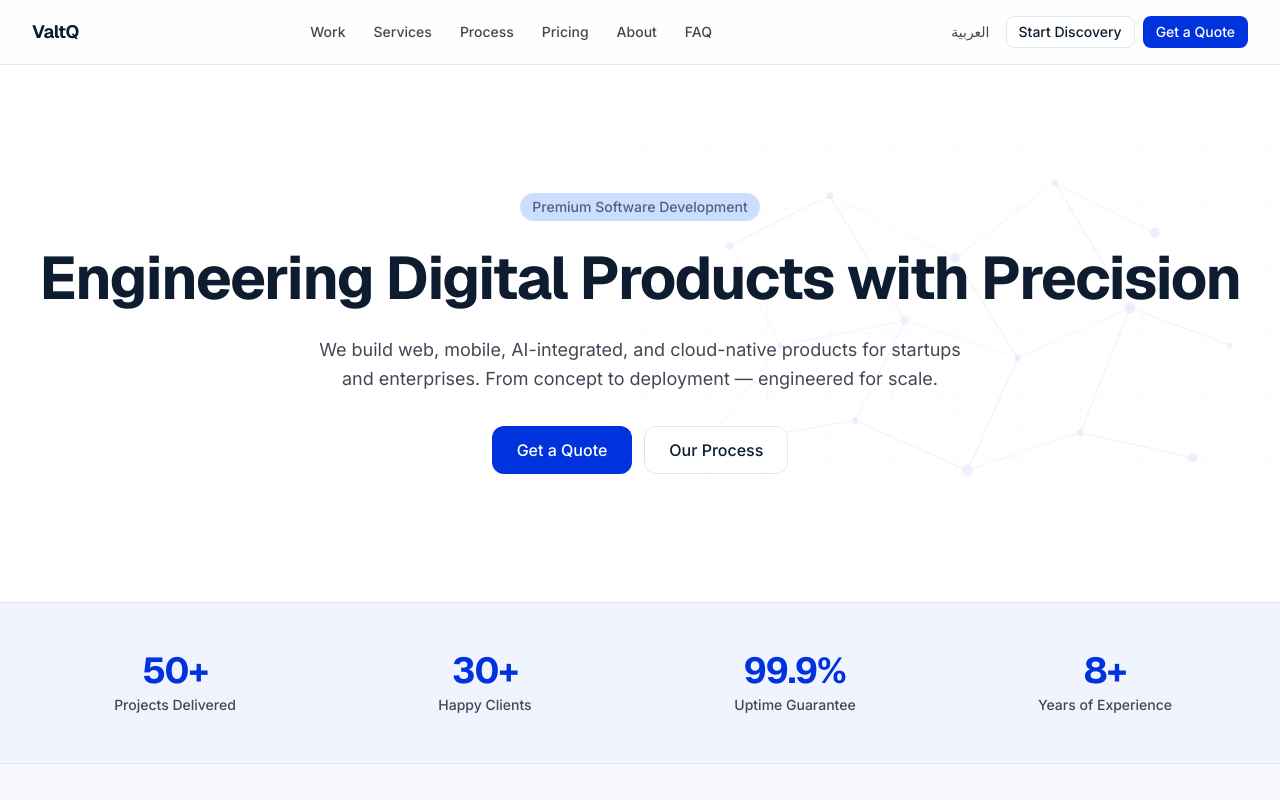
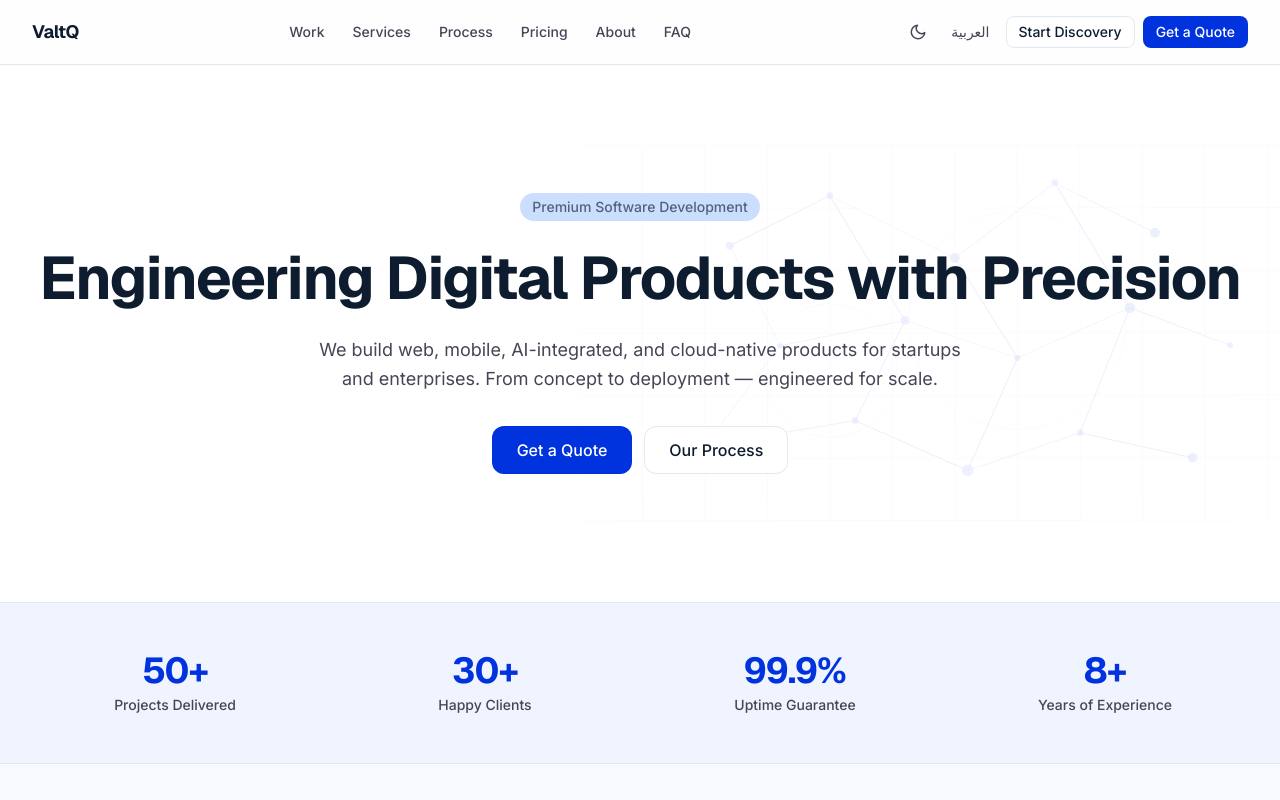
Before and after one commit to valtq/valtq-site, a Next.js app in the folder apps/web/: page /en in a window 1280 px wide. Shown: the top 800 px of the page. Built offline with nearby package versions, Linux system fonts and the light colour scheme.

Commit message:
implement 36-feat-add-dark-mode-support

```diff
--- a/apps/web/src/app/[locale]/layout.tsx
+++ b/apps/web/src/app/[locale]/layout.tsx
@@ -6,6 +6,7 @@ import { Header } from '@/components/layout/header';
 import { Footer } from '@/components/layout/footer';
 import { LocaleHtmlAttrs } from '@/components/layout/locale-html-attrs';
 import { NavigationFeedback } from '@/components/layout/navigation-feedback';
+import { ThemeProvider } from '@/components/layout/theme-provider';
 
 export function generateStaticParams() {
   return locales.map((locale) => ({ locale }));
@@ -42,11 +43,13 @@ export default async function LocaleLayout({
     <div dir={dir} className="flex min-h-screen flex-col">
       <LocaleHtmlAttrs locale={locale as Locale} />
       <DictionaryProvider dictionary={dict}>
-        <Header locale={locale as Locale} />
-        <NavigationFeedback>
-          <main className="flex-1">{children}</main>
-          <Footer locale={locale as Locale} />
-        </NavigationFeedback>
+        <ThemeProvider>
+          <Header locale={locale as Locale} />
+          <NavigationFeedback>
+            <main className="flex-1">{children}</main>
+            <Footer locale={locale as Locale} />
+          </NavigationFeedback>
+        </ThemeProvider>
       </DictionaryProvider>
     </div>
   );
--- a/apps/web/src/app/globals.css
+++ b/apps/web/src/app/globals.css
@@ -214,9 +214,24 @@ html[data-navigating] body {
   transform-origin: right center;
 }
 
+/* ── Smooth theme transition ──────────────────────────── */
+html.theme-transition,
+html.theme-transition *,
+html.theme-transition *::before,
+html.theme-transition *::after {
+  transition: color 0.15s ease, background-color 0.15s ease, border-color 0.15s ease, box-shadow 0.15s ease !important;
+}
+
 @media (prefers-reduced-motion: reduce) {
   .nav-progress-loading {
     animation: none;
     transform: scaleX(0.5);
   }
+
+  html.theme-transition,
+  html.theme-transition *,
+  html.theme-transition *::before,
+  html.theme-transition *::after {
+    transition: none !important;
+  }
 }
--- a/apps/web/src/app/layout.tsx
+++ b/apps/web/src/app/layout.tsx
@@ -38,6 +38,13 @@ export default function RootLayout({
       suppressHydrationWarning
       className={`${inter.variable} ${geist.variable} ${ibmPlexSansArabic.variable}`}
     >
+      <head>
+        <script
+          dangerouslySetInnerHTML={{
+            __html: `(function(){try{var e=localStorage.getItem("valtq-theme");if(!e){e=window.matchMedia("(prefers-color-scheme:dark)").matches?"dark":"light"}if(e==="dark"){document.documentElement.classList.add("dark")}}catch(e){}})();`,
+          }}
+        />
+      </head>
       <body className="min-h-screen bg-background font-sans text-foreground antialiased">
         {children}
       </body>
--- a/apps/web/src/components/layout/header.tsx
+++ b/apps/web/src/components/layout/header.tsx
@@ -8,6 +8,7 @@ import type { Locale } from '@/i18n/config';
 import { Container } from './container';
 import { Button } from '@/components/ui/button';
 import { cn } from '@/lib/cn';
+import { useTheme } from './theme-provider';
 
 const navLinks = [
   { key: 'work' as const, href: '/work' },
@@ -23,6 +24,7 @@ export function Header({ locale }: { locale: Locale }) {
   const pathname = usePathname();
   const [mobileOpen, setMobileOpen] = useState(false);
   const menuButtonRef = useRef<HTMLButtonElement>(null);
+  const { theme, toggleTheme } = useTheme();
 
   const closeMobile = () => {
     setMobileOpen(false);
@@ -77,6 +79,31 @@ export function Header({ locale }: { locale: Locale }) {
           </nav>
 
           <div className="flex items-center gap-2">
+            <button
+              type="button"
+              onClick={toggleTheme}
+              className="hidden rounded-md p-2 text-on-surface-variant transition-colors hover:bg-accent md:block"
+              aria-label={theme === 'dark' ? dict.nav.lightMode : dict.nav.darkMode}
+            >
+              {theme === 'dark' ? (
+                <svg width="18" height="18" viewBox="0 0 24 24" fill="none" stroke="currentColor" strokeWidth="2" strokeLinecap="round" strokeLinejoin="round">
+                  <circle cx="12" cy="12" r="5" />
+                  <line x1="12" y1="1" x2="12" y2="3" />
+                  <line x1="12" y1="21" x2="12" y2="23" />
+                  <line x1="4.22" y1="4.22" x2="5.64" y2="5.64" />
+                  <line x1="18.36" y1="18.36" x2="19.78" y2="19.78" />
+                  <line x1="1" y1="12" x2="3" y2="12" />
+                  <line x1="21" y1="12" x2="23" y2="12" />
+                  <line x1="4.22" y1="19.78" x2="5.64" y2="18.36" />
+                  <line x1="18.36" y1="5.64" x2="19.78" y2="4.22" />
+                </svg>
+              ) : (
+                <svg width="18" height="18" viewBox="0 0 24 24" fill="none" stroke="currentColor" strokeWidth="2" strokeLinecap="round" strokeLinejoin="round">
+                  <path d="M21 12.79A9 9 0 1 1 11.21 3 7 7 0 0 0 21 12.79z" />
+                </svg>
+              )}
+            </button>
+
             <Link
               href={switchPath}
               className="hidden rounded-md px-2 py-1.5 text-sm font-medium text-on-surface-variant transition-colors hover:bg-accent md:block"
@@ -145,6 +172,30 @@ export function Header({ locale }: { locale: Locale }) {
                 </Link>
               );
             })}
+            <button
+              type="button"
+              onClick={() => { toggleTheme(); closeMobile(); }}
+              className="flex items-center gap-2 rounded-md px-3 py-2 text-sm font-medium text-on-surface-variant transition-colors hover:bg-accent"
+            >
+              {theme === 'dark' ? (
+                <svg width="18" height="18" viewBox="0 0 24 24" fill="none" stroke="currentColor" strokeWidth="2" strokeLinecap="round" strokeLinejoin="round">
+                  <circle cx="12" cy="12" r="5" />
+                  <line x1="12" y1="1" x2="12" y2="3" />
+                  <line x1="12" y1="21" x2="12" y2="23" />
+                  <line x1="4.22" y1="4.22" x2="5.64" y2="5.64" />
+                  <line x1="18.36" y1="18.36" x2="19.78" y2="19.78" />
+                  <line x1="1" y1="12" x2="3" y2="12" />
+                  <line x1="21" y1="12" x2="23" y2="12" />
+                  <line x1="4.22" y1="19.78" x2="5.64" y2="18.36" />
+                  <line x1="18.36" y1="5.64" x2="19.78" y2="4.22" />
+                </svg>
+              ) : (
+                <svg width="18" height="18" viewBox="0 0 24 24" fill="none" stroke="currentColor" strokeWidth="2" strokeLinecap="round" strokeLinejoin="round">
+                  <path d="M21 12.79A9 9 0 1 1 11.21 3 7 7 0 0 0 21 12.79z" />
+                </svg>
+              )}
+              {theme === 'dark' ? dict.nav.lightMode : dict.nav.darkMode}
+            </button>
             <Link
               href={switchPath}
               className="rounded-md px-3 py-2 text-sm font-medium text-on-surface-variant transition-colors hover:bg-accent"
--- /dev/null
+++ b/apps/web/src/components/layout/theme-provider.tsx
@@ -0,0 +1,85 @@
+'use client';
+
+import { createContext, useContext, useEffect, useState, useCallback } from 'react';
+
+type Theme = 'light' | 'dark';
+
+interface ThemeContextValue {
+  theme: Theme;
+  setTheme: (theme: Theme) => void;
+  toggleTheme: () => void;
+}
+
+const ThemeContext = createContext<ThemeContextValue | undefined>(undefined);
+
+const STORAGE_KEY = 'valtq-theme';
+
+function getStoredTheme(): Theme | null {
+  try {
+    const stored = localStorage.getItem(STORAGE_KEY);
+    if (stored === 'light' || stored === 'dark') return stored;
+  } catch {}
+  return null;
+}
+
+function getSystemTheme(): Theme {
+  return window.matchMedia('(prefers-color-scheme: dark)').matches ? 'dark' : 'light';
+}
+
+function applyTheme(theme: Theme) {
+  document.documentElement.classList.toggle('dark', theme === 'dark');
+}
+
+const TRANSITION_CLASS = 'theme-transition';
+
+function enableTransitions() {
+  document.documentElement.classList.add(TRANSITION_CLASS);
+  window.setTimeout(() => {
+    document.documentElement.classList.remove(TRANSITION_CLASS);
+  }, 300);
+}
+
+export function ThemeProvider({ children }: { children: React.ReactNode }) {
+  const [theme, setThemeState] = useState<Theme>('light');
+
+  useEffect(() => {
+    const current = document.documentElement.classList.contains('dark') ? 'dark' : 'light';
+    setThemeState(current);
+
+    const mql = window.matchMedia('(prefers-color-scheme: dark)');
+    const onChange = () => {
+      if (!getStoredTheme()) {
+        const system = getSystemTheme();
+        setThemeState(system);
+        applyTheme(system);
+      }
+    };
+    mql.addEventListener('change', onChange);
+    return () => mql.removeEventListener('change', onChange);
+  }, []);
+
+  const setTheme = useCallback((newTheme: Theme) => {
+    enableTransitions();
+    setThemeState(newTheme);
+    applyTheme(newTheme);
+    try {
+      localStorage.setItem(STORAGE_KEY, newTheme);
+    } catch {}
+  }, []);
+
+  const toggleTheme = useCallback(() => {
+    setTheme(theme === 'dark' ? 'light' : 'dark');
+  }, [theme, setTheme]);
+
+  return (
+    <ThemeContext.Provider value={{ theme, setTheme, toggleTheme }}>
+      {children}
+    </ThemeContext.Provider>
+  );
+}
+
+export function useTheme() {
+  const ctx = useContext(ThemeContext);
+  if (!ctx) throw new Error('useTheme must be used within ThemeProvider');
+  return ctx;
+}
--- a/apps/web/src/i18n/dictionaries/ar.json
+++ b/apps/web/src/i18n/dictionaries/ar.json
@@ -15,7 +15,9 @@
     "discovery": "ابدأ الاستكشاف",
     "menu": "القائمة",
     "close": "إغلاق القائمة",
-    "language": "English"
+    "language": "English",
+    "darkMode": "الوضع الداكن",
+    "lightMode": "الوضع الفاتح"
   },
   "hero": {
     "home": {
--- a/apps/web/src/i18n/dictionaries/en.json
+++ b/apps/web/src/i18n/dictionaries/en.json
@@ -15,7 +15,9 @@
     "discovery": "Start Discovery",
     "menu": "Menu",
     "close": "Close menu",
-    "language": "العربية"
+    "language": "العربية",
+    "darkMode": "Dark mode",
+    "lightMode": "Light mode"
   },
   "hero": {
     "home": {
```
Also changed, not shown: 1 other file (tests, documents, lock files or other folders).
